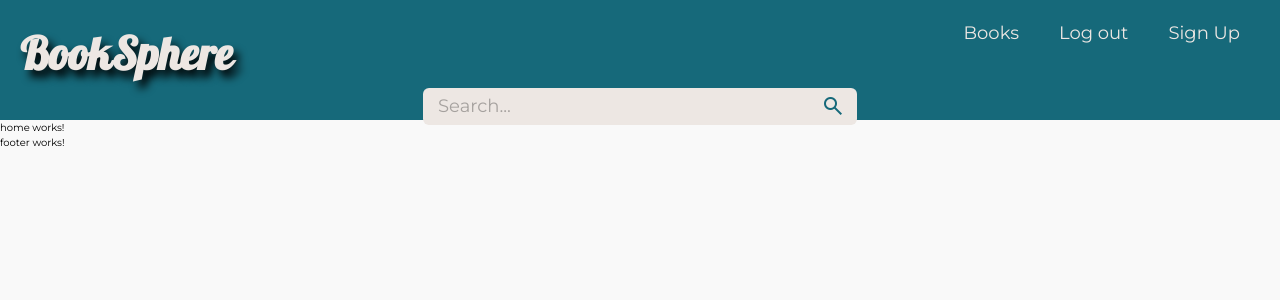
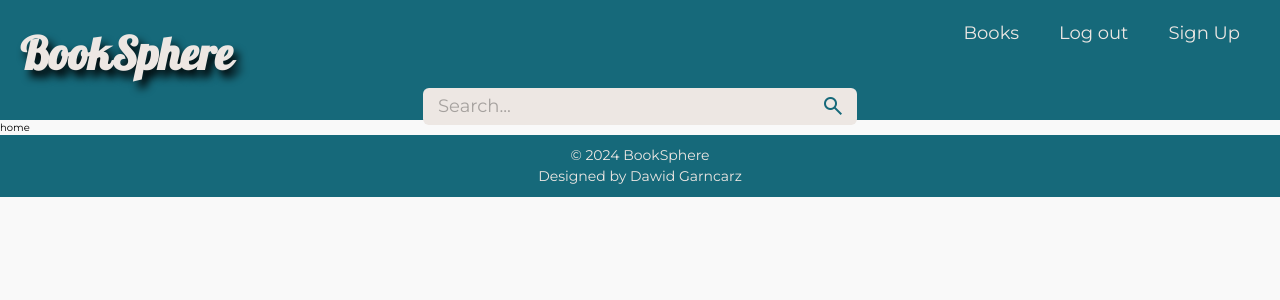
Before and after one commit to Haalier/BookSphereFE, an Angular app: page / in a window 1280 px wide. Shown: the top 300 px of the page. Built offline with nearby package versions, Linux system fonts and the light colour scheme; no server answers.

Commit message:
Created basic footer, main component with api request for tests.

```diff
--- a/src/app/app.component.html
+++ b/src/app/app.component.html
@@ -1,3 +1,5 @@
 <app-header></app-header>
+<main>
 <router-outlet></router-outlet>
+</main>
 <app-footer></app-footer>
--- a/src/app/footer/footer.component.html
+++ b/src/app/footer/footer.component.html
@@ -1 +1,4 @@
-<p>footer works!</p>
+<footer>
+  <p>&copy; {{dateNow | date:'y'}} BookSphere</p>
+  <a href="https://github.com/Haalier" target="_blank">Designed by Dawid Garncarz</a>
+</footer>
--- a/src/app/footer/footer.component.scss
+++ b/src/app/footer/footer.component.scss
@@ -0,0 +1,10 @@
+footer {
+  display: flex;
+  flex-direction: column;
+  justify-content: center;
+  align-items: center;
+  padding: 1rem 1.5rem;
+  font-size: 1.4rem;
+  color: #EDE7E3;
+  background-color: #16697A;
+}
--- a/src/app/footer/footer.component.ts
+++ b/src/app/footer/footer.component.ts
@@ -1,12 +1,16 @@
 import { Component } from '@angular/core';
+import {DatePipe} from '@angular/common';
+
 
 @Component({
   selector: 'app-footer',
   standalone: true,
-  imports: [],
+  imports: [
+    DatePipe
+  ],
   templateUrl: './footer.component.html',
   styleUrl: './footer.component.scss'
 })
 export class FooterComponent {
-
+dateNow = new Date();
 }
--- a/src/app/header/header.component.scss
+++ b/src/app/header/header.component.scss
@@ -33,7 +33,8 @@
   }
 
   &__links-item{
-    margin: 0 2rem
+    position: relative;
+    margin: 0 2rem;
   }
 
   &__search-bar{
--- a/src/app/home/home.component.html
+++ b/src/app/home/home.component.html
@@ -1 +1 @@
-<p>home works!</p>
+<p>home</p>
--- a/src/app/home/home.component.ts
+++ b/src/app/home/home.component.ts
@@ -1,4 +1,6 @@
-import { Component } from '@angular/core';
+import {Component, DestroyRef, inject, OnInit} from '@angular/core';
+import {HttpClient} from '@angular/common/http';
+
 
 @Component({
   selector: 'app-home',
@@ -7,6 +9,21 @@ import { Component } from '@angular/core';
   templateUrl: './home.component.html',
   styleUrl: './home.component.scss'
 })
-export class HomeComponent {
+export class HomeComponent implements OnInit {
+ books: any;
 
+ private httpClient = inject(HttpClient);
+ private destroyRef = inject(DestroyRef);
+
+ngOnInit() {
+  const subscription = this.httpClient.get('http://localhost:8080/api/v1/books').subscribe({
+    next: (resData) => {
+      console.log(resData);
+    }
+  })
+
+  this.destroyRef.onDestroy(() => {
+    subscription.unsubscribe();
+  })
 }
+}
--- a/src/index.html
+++ b/src/index.html
@@ -6,9 +6,12 @@
   <base href="/">
   <meta name="viewport" content="width=device-width, initial-scale=1">
   <link href="https://fonts.googleapis.com/css2?family=Material+Symbols+Outlined" rel="stylesheet" />
+  <link rel="stylesheet" href="https://cdn.jsdelivr.net/npm/@tabler/icons-webfont@latest/dist/tabler-icons.min.css" />
   <link rel="icon" type="image/x-icon" href="favicon.ico">
+
 </head>
 <body>
   <app-root></app-root>
+
 </body>
 </html>
--- a/src/styles.scss
+++ b/src/styles.scss
@@ -56,6 +56,23 @@ a:not([class]) {
   color: inherit;
 }
 
+a::after{
+  content: "";
+  position: absolute;
+  bottom: -30%;
+  left: 0;
+  width: 100%;
+  height: 2px;
+  background-color: #489FB5;
+  z-index: 1000;
+  transition: transform .2s;
+  transform-origin: center;
+  transform: scaleX(0);
+}
+a:hover::after{
+  transform: scaleX(1);
+}
+
 /* Make images easier to work with */
 img,
 picture {
```
Also changed, not shown: 2 other files (tests, documents, lock files or other folders).
